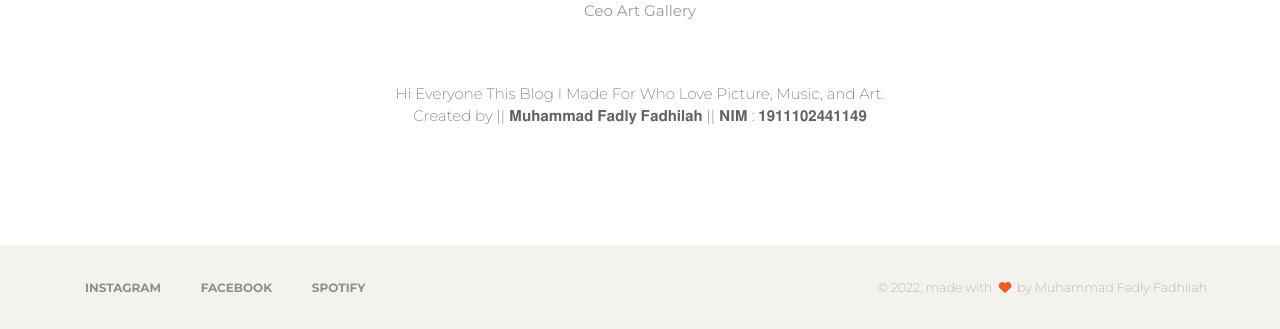
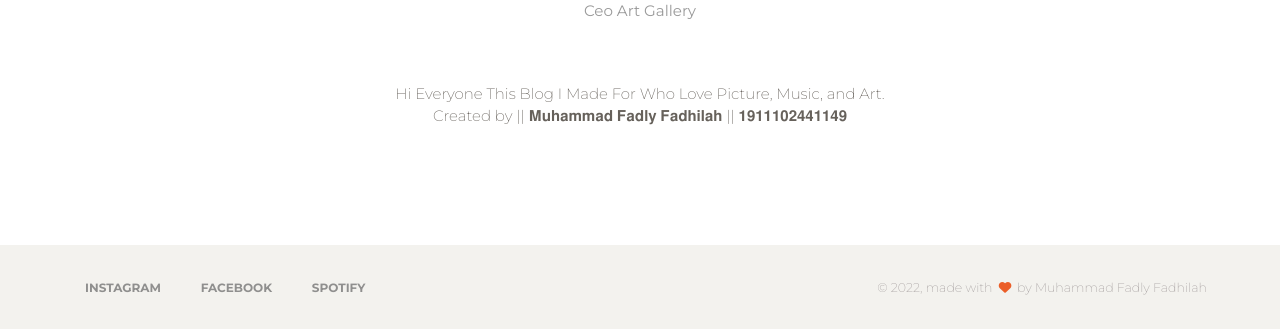
Before and after one commit to Sachzyy/weblanjut, a Django app: page /about/ in a window 1280 px wide. Shown: the part 331-660 px from the top of the page. Run offline with Django 3.2, Linux system fonts and the light colour scheme; parts of the project's set-up code (start-up, migrations or seed data) failed here and were passed over; some libraries are stand-ins or nearby versions.

Commit message:
Update about.html

```diff
--- a/templates/front/about.html
+++ b/templates/front/about.html
@@ -18,7 +18,7 @@
             <div class="row">
                 <div class="col-md-6 ml-auto mr-auto text-center">
                     <p>Hi Everyone This Blog I Made For Who Love Picture, Music, and Art.
-                         Created by || 𝐌𝐮𝐡𝐚𝐦𝐦𝐚𝐝 𝐅𝐚𝐝𝐥𝐲 𝐅𝐚𝐝𝐡𝐢𝐥𝐚𝐡 || 𝐍𝐈𝐌 : 𝟏𝟗𝟏𝟏𝟏𝟎𝟐𝟒𝟒𝟏𝟏𝟒𝟗
+                         Created by || 𝐌𝐮𝐡𝐚𝐦𝐦𝐚𝐝 𝐅𝐚𝐝𝐥𝐲 𝐅𝐚𝐝𝐡𝐢𝐥𝐚𝐡 || 𝟏𝟗𝟏𝟏𝟏𝟎𝟐𝟒𝟒𝟏𝟏𝟒𝟗
                     </p>
                     <br />
                 </div>
```
